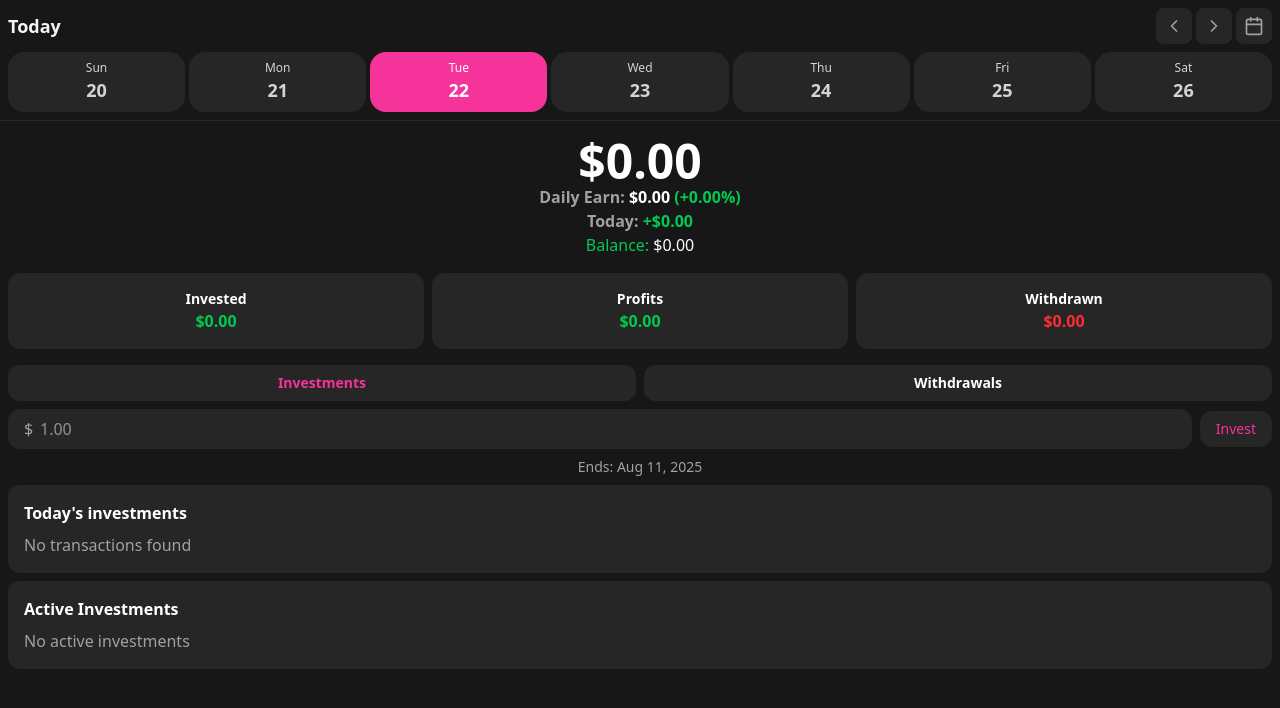
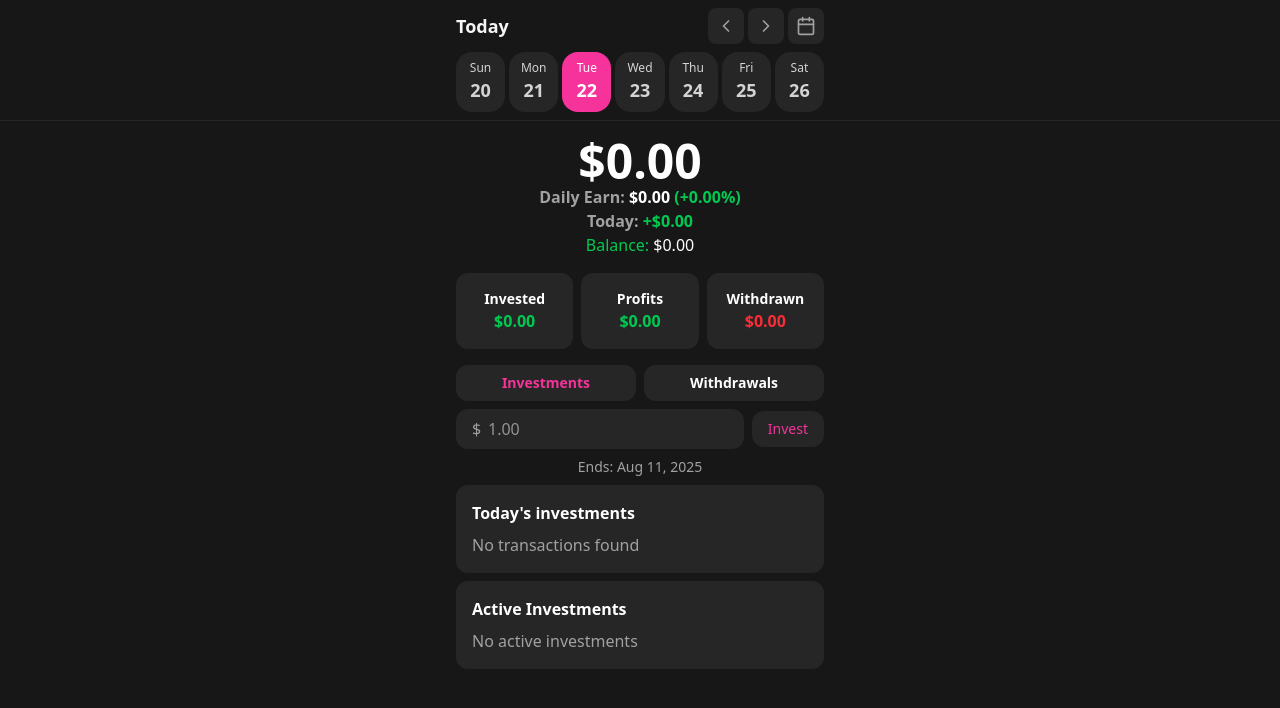
Before and after one commit to pwabucket/pwa-ai-earn, a React (Vite) app: page / in a window 1280 px wide. Shown: the top 708 px of the page. Built offline with nearby package versions, Linux system fonts and the light colour scheme.

Commit message:
feat: Reduced container width

```diff
--- a/src/components/DayView.jsx
+++ b/src/components/DayView.jsx
@@ -368,7 +368,7 @@ export default function DayView({ selectedDate, onSelectDate }) {
   };
 
   return (
-    <div className="flex flex-col gap-4 px-2 py-4">
+    <div className="flex flex-col gap-4 px-2 py-4 mx-auto max-w-sm">
       <MetricsDisplay result={result} />
 
       {result.totalBalance > 0 && (
--- a/src/components/Header.jsx
+++ b/src/components/Header.jsx
@@ -45,10 +45,10 @@ export default function Header({
   return (
     <header
       className={cn(
-        "sticky top-0 z-10 p-2 bg-neutral-900 border-b border-neutral-800",
-        "flex flex-col gap-2"
+        "sticky top-0 z-10 bg-neutral-900 border-b border-neutral-800"
       )}
     >
+      <div className="mx-auto max-w-sm p-2 flex flex-col gap-2">
         <div className={cn("flex items-center justify-between gap-4")}>
           <h3
             className={cn(
@@ -71,7 +71,11 @@ export default function Header({
           </div>
         </div>
 
-      <WeeklyCalendar selectedDate={selectedDate} onSelectDate={onSelectDate} />
+        <WeeklyCalendar
+          selectedDate={selectedDate}
+          onSelectDate={onSelectDate}
+        />
+      </div>
     </header>
   );
 }
```
Lines whose indentation alone changed are shown as unchanged.
